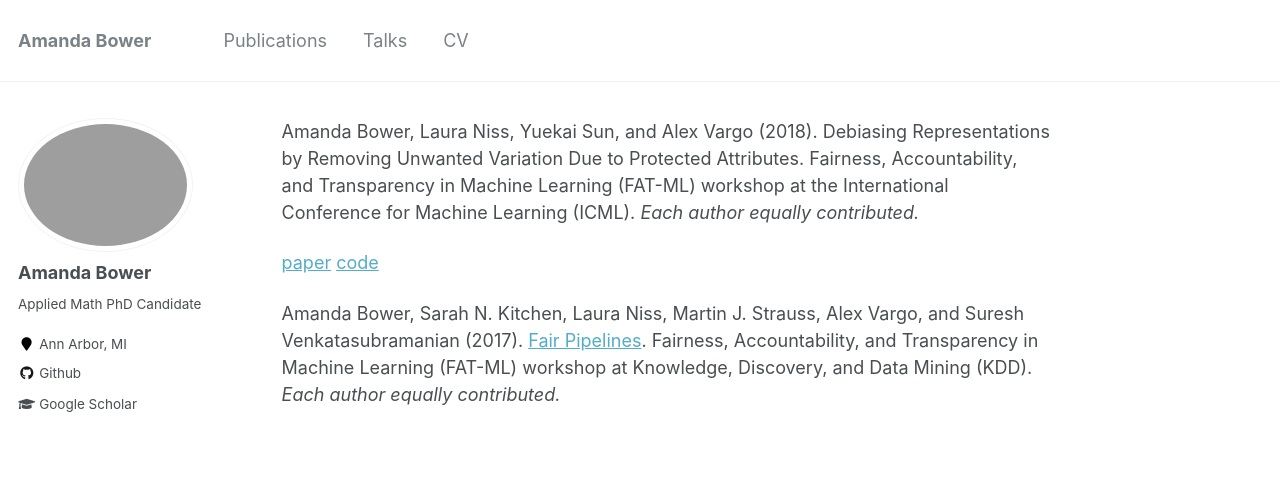
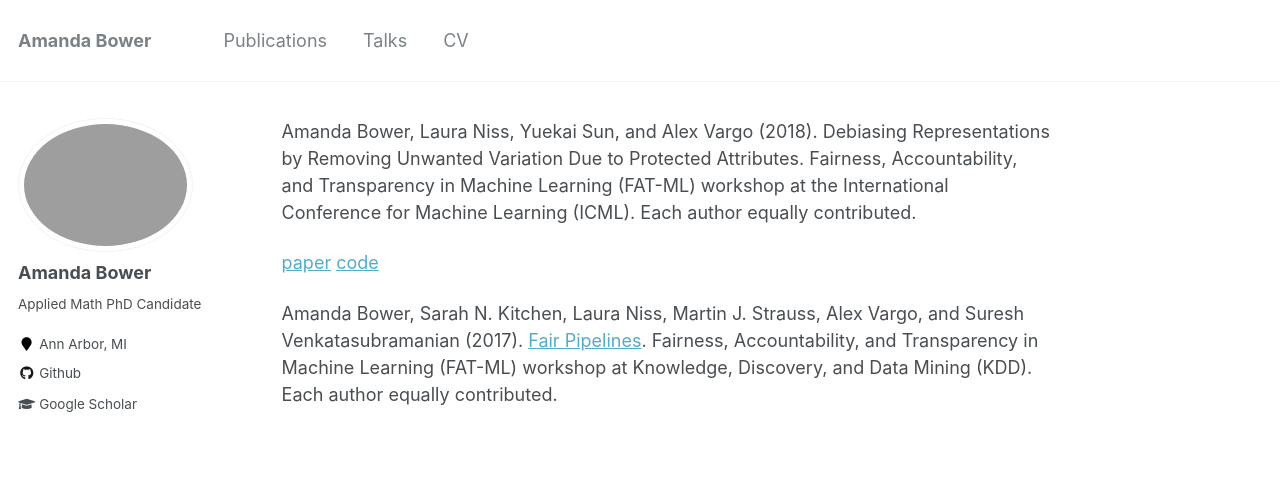
Before and after one commit to Amandarg/amandarg.github.io, a Jekyll site: the page built from _pages/publications.md, in a window 1280 px wide. Shown: the top 494 px of the page. Built offline with Jekyll 4.4.1, drawn with Linux system fonts in a browser that asks for light colours; our own code applies the rules of GitHub Pages for plain Markdown files.

```diff
--- a/_pages/publications.md
+++ b/_pages/publications.md
@@ -1,5 +1,5 @@
-Amanda Bower, Laura Niss, Yuekai Sun, and Alex Vargo (2018). Debiasing Representations by Removing Unwanted Variation Due to Protected Attributes. Fairness, Accountability, and Transparency in Machine Learning (FAT-ML) workshop at the International Conference for Machine Learning (ICML). <i>Each author equally contributed.<i>
+Amanda Bower, Laura Niss, Yuekai Sun, and Alex Vargo (2018). Debiasing Representations by Removing Unwanted Variation Due to Protected Attributes. Fairness, Accountability, and Transparency in Machine Learning (FAT-ML) workshop at the International Conference for Machine Learning (ICML). Each author equally contributed.
 
 [paper](https://arxiv.org/pdf/1807.00461.pdf) [code](https://github.com/Amandarg/debias)
 
-Amanda Bower, Sarah N. Kitchen, Laura Niss, Martin J. Strauss, Alex Vargo, and Suresh Venkatasubramanian (2017). [Fair Pipelines](https://arxiv.org/pdf/1707.00391.pdf). Fairness, Accountability, and Transparency in Machine Learning (FAT-ML) workshop at Knowledge, Discovery, and Data Mining (KDD). <i>Each author equally contributed.<i>
+Amanda Bower, Sarah N. Kitchen, Laura Niss, Martin J. Strauss, Alex Vargo, and Suresh Venkatasubramanian (2017). [Fair Pipelines](https://arxiv.org/pdf/1707.00391.pdf). Fairness, Accountability, and Transparency in Machine Learning (FAT-ML) workshop at Knowledge, Discovery, and Data Mining (KDD). Each author equally contributed.
```
